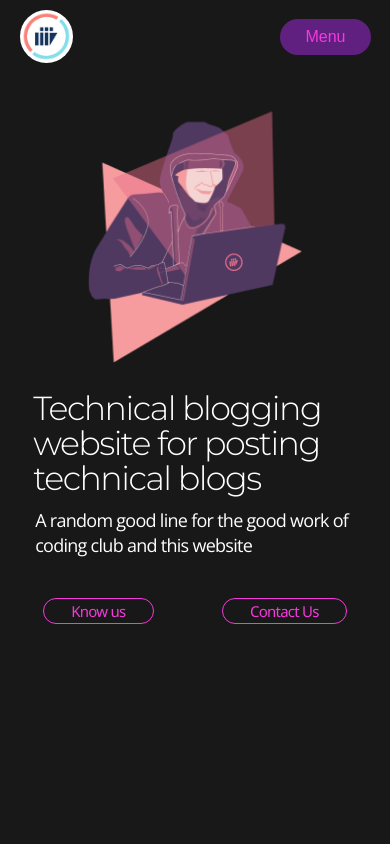
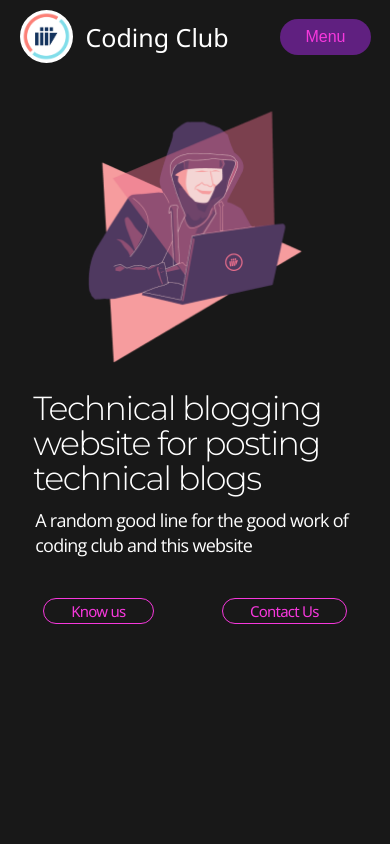
Before and after one commit to iiitv/iiitvcc, a Next.js app: page / in a window 390 px wide. Shown: the top 844 px of the page. Built offline with nearby package versions, Linux system fonts and the light colour scheme.

Commit message:
Improved Header (nav-title added: Coding Club)

```diff
--- a/components/Header.jsx
+++ b/components/Header.jsx
@@ -21,6 +21,7 @@ export default function Header({ pageTitle, description }) {
 
       <header>
         <Link href="/"><img className="nav-img" draggable="false" src="/media/cc_logo.png" alt="logo" /></Link>
+        <div className="nav-title">Coding Club</div>
         <nav>
           <ul className="nav__links">
             <li>
--- a/styles/Header.css
+++ b/styles/Header.css
@@ -13,6 +13,23 @@ header {
 
 nav {
   order: 1;
+}
+
+.nav-title {
+  color: white;
+  font-size: 35px;
+  margin-right: auto;
+  margin-left: 13px;
+}
+@media screen and (max-width: 360px) {
+  .nav-title {
+    font-size: 20px;
+  }
+}
+@media screen and (min-width: 360px) and (max-width: 1050px) {
+  .nav-title {
+    font-size: 25px;
+  }
 }
 
 .nav__links a,
@@ -124,7 +141,7 @@ nav {
   }
 }
 
-@media only screen and (max-width: 800px) {
+@media only screen and (max-width: 990px) {
   .nav__links,
   .cta {
     display: none;
```
Also changed, not shown: 1 other file (tests, documents, lock files or other folders).
